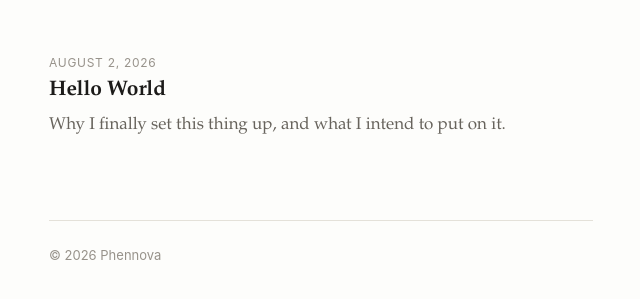
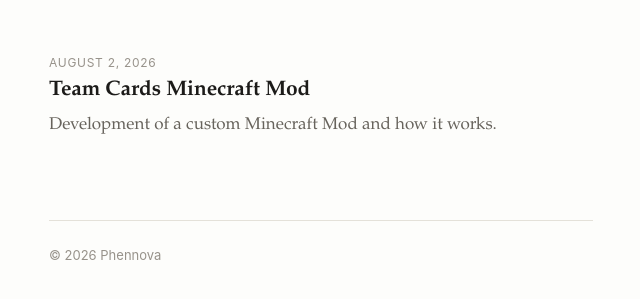
Before and after one commit to Phennova/phennova.github.io, a plain HTML site: page index.html in a window 1280 px wide. Shown: the part 197-496 px from the top of the page, without its empty margins (319-959 px from the left). Drawn offline with Linux system fonts and the light colour scheme.

Commit message:
Post: Team Cards

```diff
--- a/index.html
+++ b/index.html
@@ -25,8 +25,8 @@
 
         <li>
           <time datetime="2026-08-02">August 2, 2026</time>
-          <h2><a href="posts/hello-world.html">Hello World</a></h2>
-          <p>Why I finally set this thing up, and what I intend to put on it.</p>
+          <h2><a href="posts/team-cards.html">Team Cards Minecraft Mod</a></h2>
+          <p>Development of a custom Minecraft Mod and how it works.</p>
         </li>
 
         <!-- Add new posts here, newest at the top. Copy the block above. -->
```
